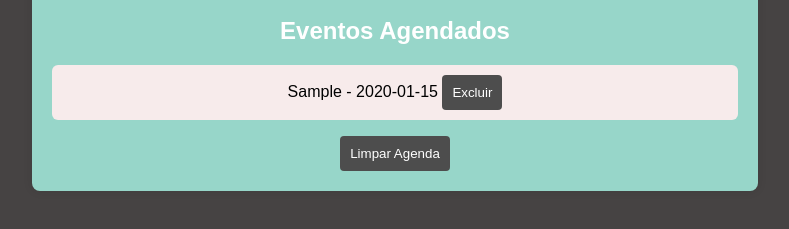
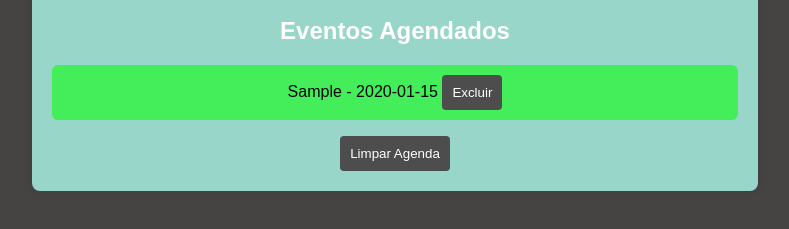
Before and after one commit to Maxlima2022/agenda, a plain HTML site: page index.html in a window 1280 px wide. Both pictures are taken after typing "Sample", "2020-01-15" into the empty fields and a click on the button "Adicionar Evento". Shown: the part 373-602 px from the top of the page, without its empty margins (245-1034 px from the left). Drawn offline with Linux system fonts and the light colour scheme.

Commit message:
Update style.css

```diff
--- a/style.css
+++ b/style.css
@@ -45,7 +45,7 @@ ul {
 li {
     margin: 10px 0;
     padding: 10px;
-    background-color: #f7ebeb;
+    background-color: #43ee5a;
     border-radius: 6px;
 }
 
```
